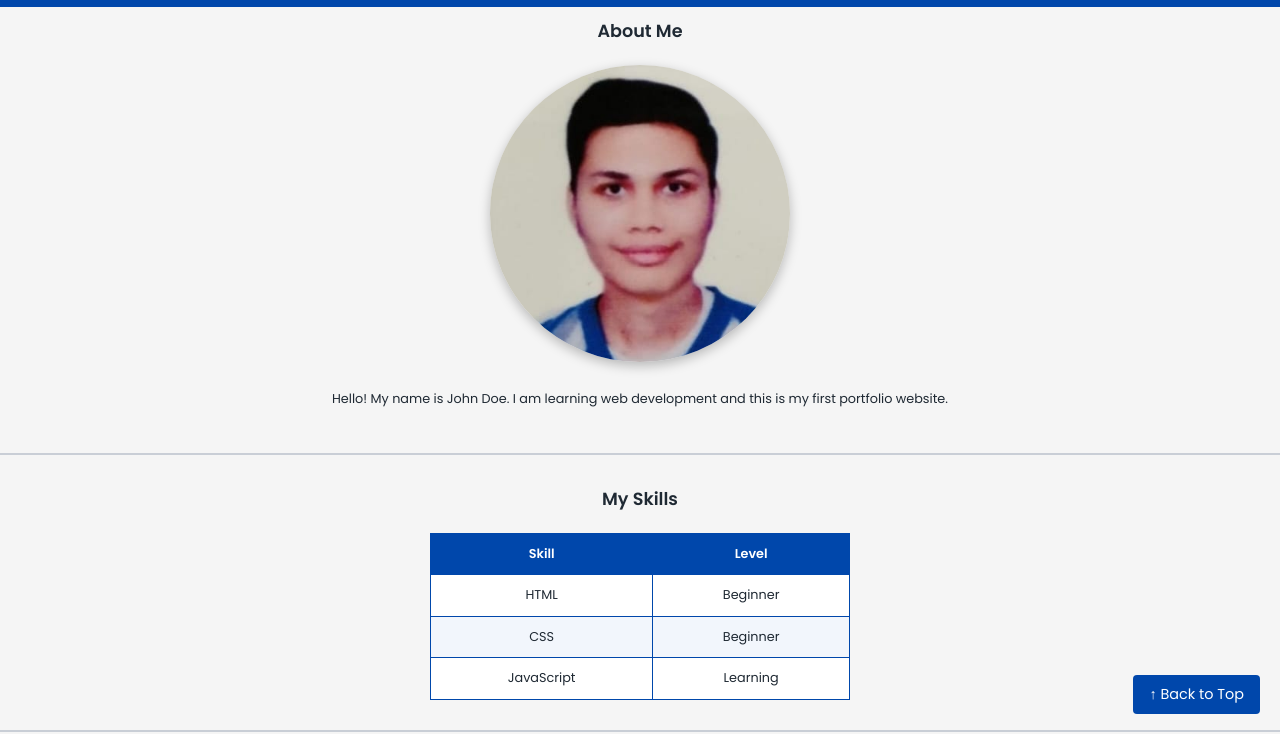
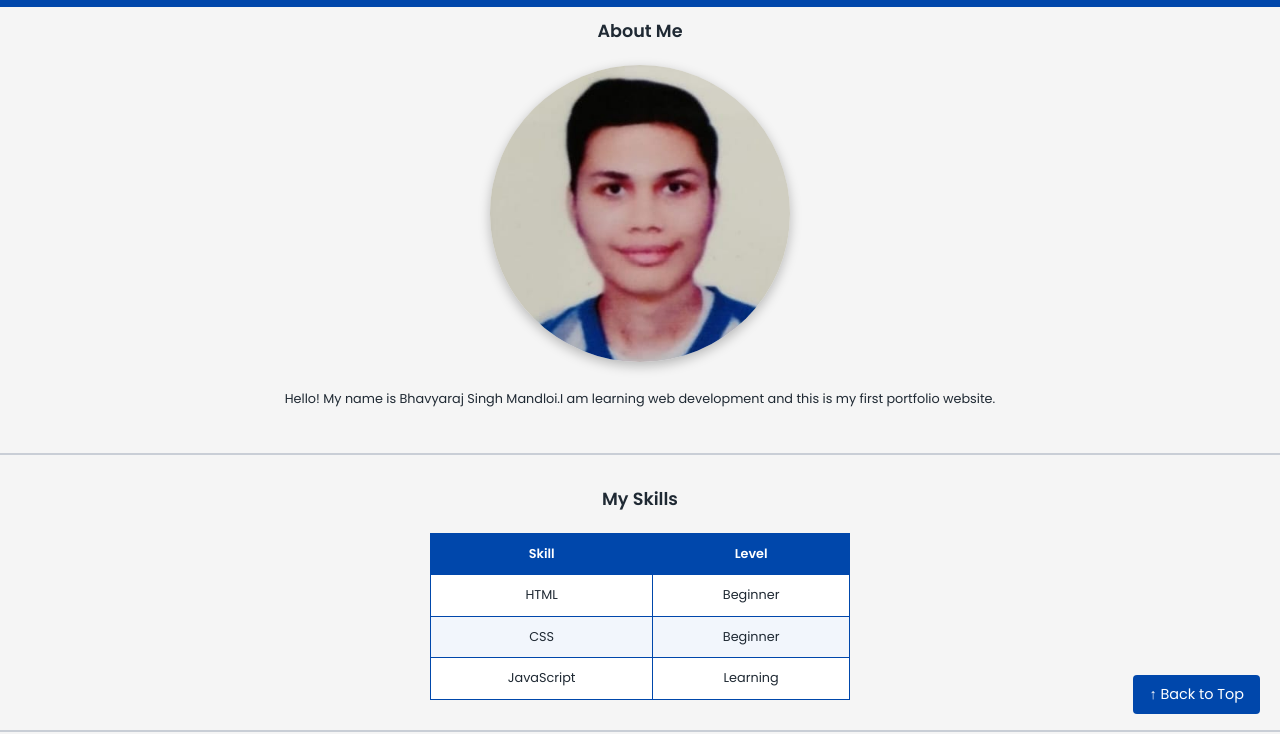
Before and after one commit to Bhavya-hub-dev/Portfolio-project, a plain HTML site: page index.html in a window 1280 px wide. Shown: the part 66-800 px from the top of the page. Drawn offline with Linux system fonts and the light colour scheme.

Commit message:
Revise portfolio content and structure
Updated the portfolio content, including the name and personal introduction.

```diff
--- a/index.html
+++ b/index.html
@@ -29,7 +29,7 @@
         <section id="about">
             <h2>About Me</h2>
             <img src="image.jpeg" alt="Illustration of John Doe, a web development student" width="300" height="300" class="profile-img">
-            <p>Hello! My name is John Doe. I am learning web development and this is my first portfolio website.</p>
+            <p>Hello! My name is Bhavyaraj Singh Mandloi.I am learning web development and this is my first portfolio website.</p>
         </section>
 
         <hr>
```
